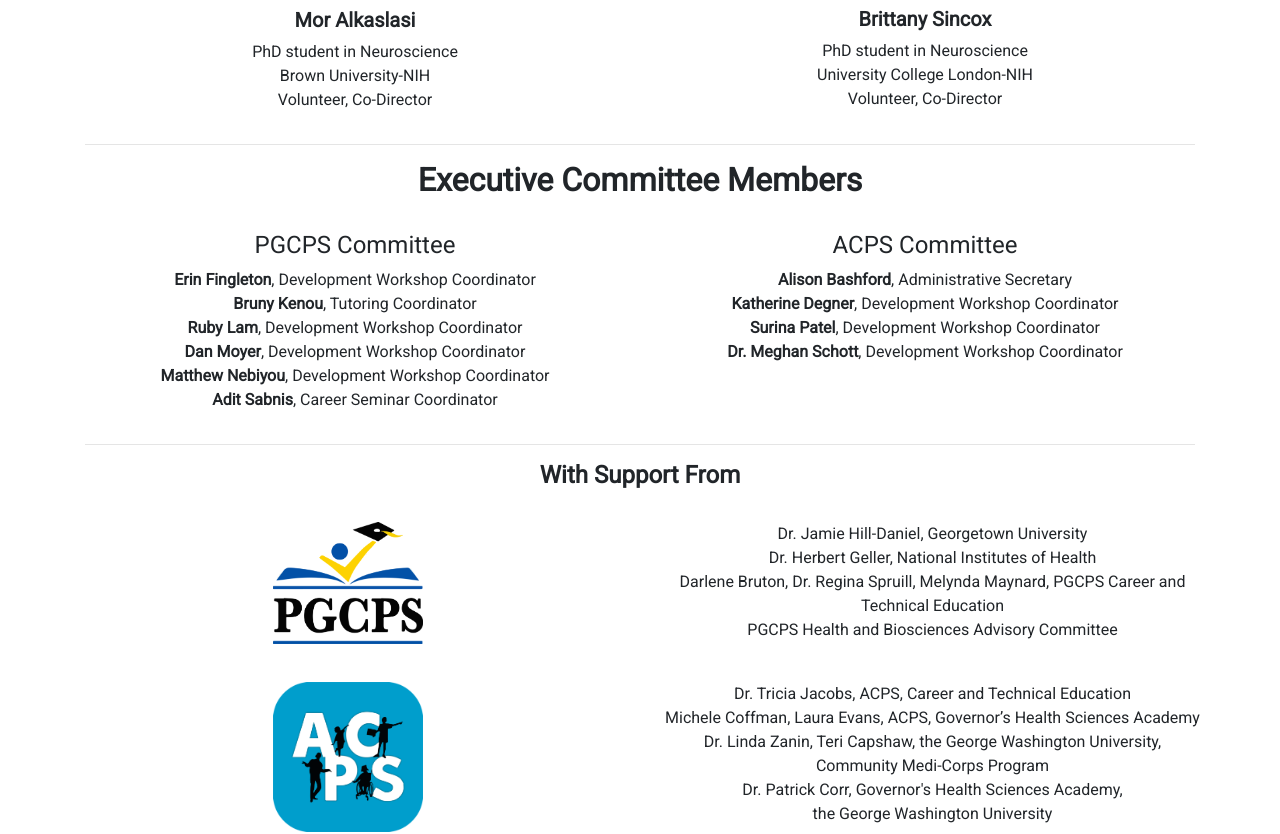
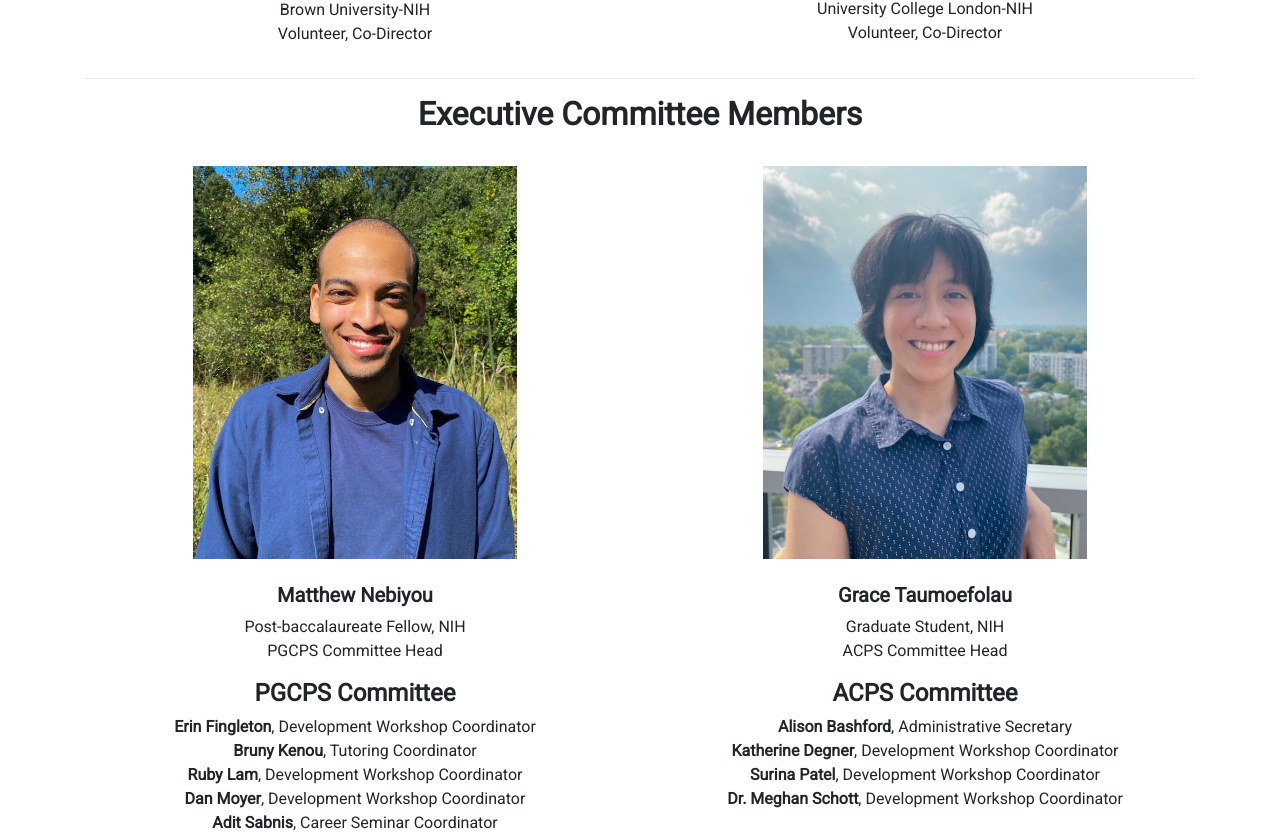
Before and after one commit to matt5342/paths-mentorship-frontend, a React (Create React App) app: page /about in a window 1280 px wide. Shown: the part 1052-1886 px from the top of the page. Built offline with nearby package versions, Linux system fonts and the light colour scheme; no server answers.

Commit message:
added pics in aboutus

```diff
--- a/src/components/AboutUs.js
+++ b/src/components/AboutUs.js
@@ -1,6 +1,8 @@
 import React from 'react';
 import mor_alkaslasi from '../assets/who_we_are/mor_alkaslasi.png';
 import brittany_sincox from '../assets/who_we_are/brittany_sincox.png';
+import matthew_nebiyou from '../assets/who_we_are/matthew_nebiyou.jpeg';
+import grace_taumoefolau from '../assets/who_we_are/grace_taumoefolau.jpg';
 import { Row, Col } from 'react-bootstrap';
 import acps_logo from '../assets/logos/acps_logo.png';
 import pgcps_logo from '../assets//logos/pgcps_logo.png';
@@ -38,7 +40,7 @@
         </Row>
         <Row className="justify-content-center text-center">
             <Col>
-                <img width="70%" height="auto" className="img-responsive mx-auto" src={mor_alkaslasi}  alt="logo"/>
+                <img width="60%" height="auto" className="img-responsive mx-auto" src={mor_alkaslasi}  alt="logo"/>
                 <br></br>
                 <p>
                     <br></br>
@@ -51,7 +53,7 @@
                 </p>
             </Col>
             <Col>
-                <img width="70%" height="auto" className="img-responsive mx-auto" src={brittany_sincox}  alt="logo"/>
+                <img width="60%" height="auto" className="img-responsive mx-auto" src={brittany_sincox}  alt="logo"/>
                 <br></br>
                 <p>
                     <br></br>
@@ -69,20 +71,43 @@
             <h2 className="text-center"><strong>Executive Committee Members</strong></h2>
         </Row>
         <br></br>
+        <Row className="justify-content-center text-center">
+            <Col>
+                <img width="60%" height="auto" className="img-responsive mx-auto" src={matthew_nebiyou}  alt="logo"/>
+                <br></br>
+                <p>
+                    <br></br>
+                    <h5><strong>Matthew Nebiyou</strong></h5>
+                    Post-baccalaureate Fellow, NIH
+                    <br></br>
+                    PGCPS Committee Head
+                </p>
+            </Col>
+            <Col>
+                <img width="60%" height="auto" className="img-responsive mx-auto" src={grace_taumoefolau}  alt="logo"/>
+                <br></br>
+                <p>
+                    <br></br>
+                    <h5><strong>Grace Taumoefolau</strong></h5>
+                    Graduate Student, NIH
+                    <br></br>
+                    ACPS Committee Head
+                </p>
+            </Col>
+        </Row>
         <Row>
             <Col className="justify-content-center">
-                <h4 className="text-center">PGCPS Committee</h4>
+                <h4 className="text-center"><strong>PGCPS Committee</strong></h4>
                 <p>
                     <strong>Erin Fingleton</strong>, Development Workshop Coordinator<br></br>
                     <strong>Bruny Kenou</strong>, Tutoring Coordinator<br></br>
                     <strong>Ruby Lam</strong>, Development Workshop Coordinator<br></br>
                     <strong>Dan Moyer</strong>, Development Workshop Coordinator<br></br>
-                    <strong>Matthew Nebiyou</strong>, Development Workshop Coordinator<br></br>
                     <strong>Adit Sabnis</strong>, Career Seminar Coordinator
                 </p>
             </Col>
             <Col className="justify-content-center">
-                <h4 className="text-center">ACPS Committee</h4>
+                <h4 className="text-center"><strong>ACPS Committee</strong></h4>
                 <p>
                     <strong>Alison Bashford</strong>, Administrative Secretary<br></br>
                     <strong>Katherine Degner</strong>, Development Workshop Coordinator<br></br>
@@ -90,6 +115,7 @@
                     <strong>Dr. Meghan Schott</strong>, Development Workshop Coordinator
                 </p>
             </Col>
+
         </Row>
         <hr></hr>
         <Row className="justify-content-center">
```
Also changed, not shown: src/assets/who_we_are/grace_taumoefolau.jpg (added), src/assets/who_we_are/matthew_nebiyou.jpeg (added).
